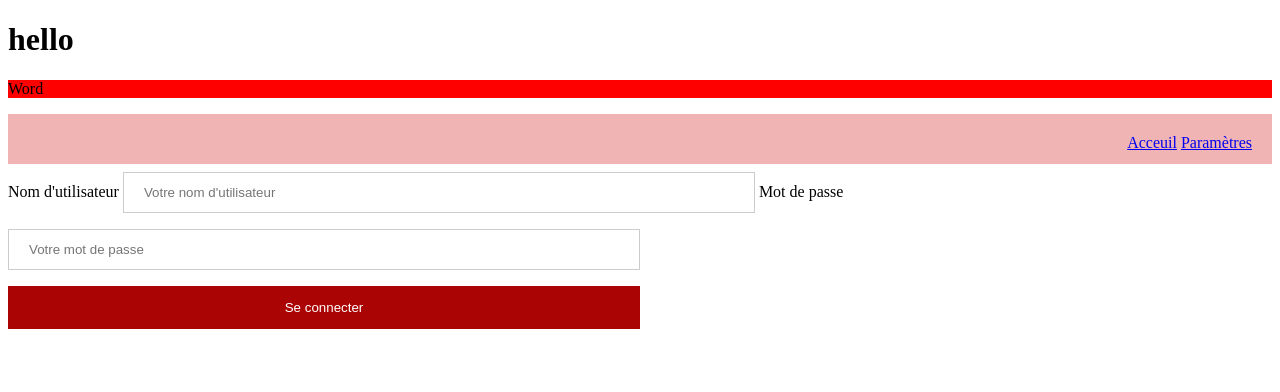
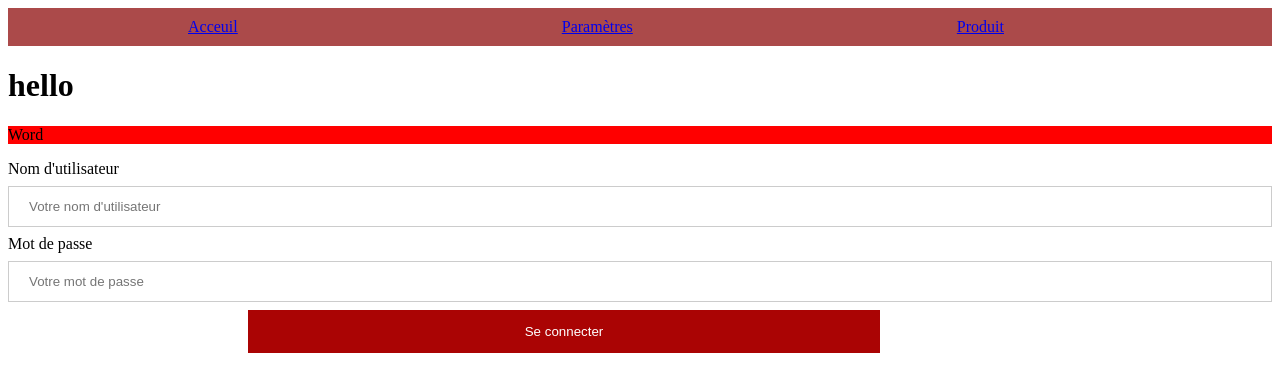
Before and after one commit to MenousMeriem/Test_TR, a plain HTML site: page index.html in a window 1280 px wide. Drawn offline with Linux system fonts and the light colour scheme.

Commit message:
nav_form_mer

```diff
--- a/index.html
+++ b/index.html
@@ -9,20 +9,21 @@
     <link rel="preconnect" href="https://fonts.googleapis.com">
     <link rel="preconnect" href="https://fonts.gstatic.com" crossorigin>
     <link href="https://fonts.googleapis.com/css2?family=Roboto:ital,wght@0,400;1,700&display=swap" rel="stylesheet">
-
     <link rel="stylesheet" href="styles.css">
 </head>
 <body>
+  <ul class="nav">
+    <div class="Navbar">
+      <li><a href="#"> Acceuil</a></li>
+      <li><a href="#"> Paramètres</a></li>
+      <li><a href="#">Produit </a></li>
+    </div>
+  </ul>
+
     <h1>hello</h1>
     <p>Word</p>
 
-    <nav>
-        <div class="Navbar">
-          <a href="#"> Acceuil</a>
-          <a href="#"> Paramètres </a>
-          <a href="#"> </a>
-        </div>
-      </nav>
+
 
     <form>
         <label> Nom d'utilisateur </label>
--- a/styles.css
+++ b/styles.css
@@ -8,7 +8,7 @@
 p { background:red;}
 
 input[type=text], input[type=password] {
-    width: 50%;
+    width: 100%;
     padding: 12px 20px;
     margin: 8px 0;
     display: inline-block;
@@ -18,25 +18,55 @@ input[type=text], input[type=password] {
   }
 
   button {
+
  background-color: #aa0404;
 color: white;
 padding: 14px 20px;
-    margin: 8px 0;
+margin-left: 240PX;;
 border: none;
 cursor: pointer;
 width: 50%;
+
   }
 
-  nav{
-    display: flex;
-    flex-wrap: wrap;
-    justify-content: right;
-    align-items: flex-end;
-    background-color: rgb(240, 180, 180);
-    height: 50px;
+  /* nav{ */
+
+    /* display: flex; */
+    /* flex-wrap: wrap; */
+    /* display: inline;   */
+    /* justify-content: center; */
+    /* align-items: center; */
+    /* background-color: rgb(240, 180, 180); */
+    /* height: 50px; */
+    /* margin: 160PX; */
+/* } */
+
+
+/* nav .Navbar { */
+    /* margin: 10px ; */
+    /* padding: 10px; */
+
+/* } */
+
+.form{
+padding: 20px;
+margin-left: -50%;
 }
 
-nav .Navbar {
-    margin: 10px ;
-    padding: 10px;
+.nav {
+  list-style-type: none;
+  margin: 0;
+  padding: 10px 20px;
+  background-color: rgb(171, 74, 74); }
+
+
+  li {
+
+  display: inline;
+  margin: 160PX;
   }
+  .a{
+
+  color: blanchedalmond;
+
+  }
```
Lines whose indentation alone changed are shown as unchanged.
